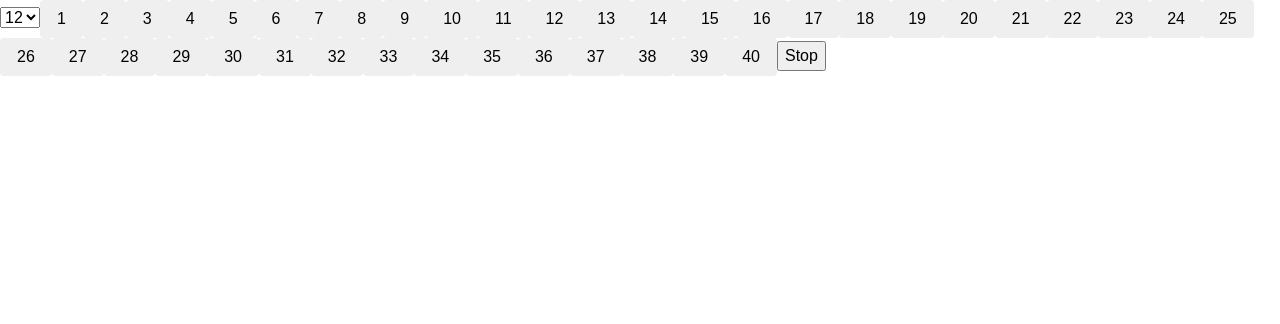
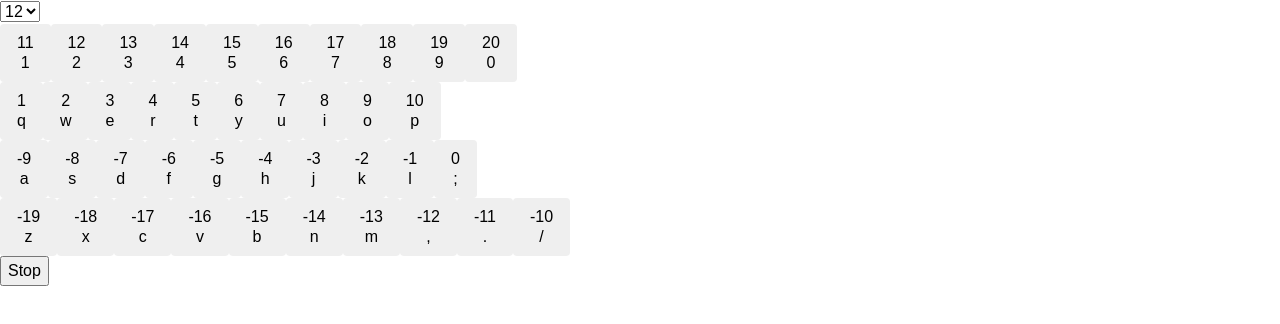
Before and after one commit to kevinsqi/microharmonic, a React (Create React App) app: page / in a window 1280 px wide. Shown: the top 324 px of the page. Built offline with nearby package versions, Linux system fonts and the light colour scheme.

Commit message:
structure buttons to match keyboard layout

```diff
--- a/src/App.js
+++ b/src/App.js
@@ -3,8 +3,13 @@ import _ from 'lodash';
 import './App.css';
 
 // TODO: be able to configure 1-10 keys per row?
-// this skips some keys to keep each row as 10 keys, for better mathing
-const keySequence = `zxcvbnm,./asdfghjkl;qwertyuiop1234567890`;
+const keyRows = [
+  `zxcvbnm,./`,
+  `asdfghjkl;`,
+  `qwertyuiop`,
+  `1234567890`,
+];
+const keySequence = keyRows.join('');
 
 // note - number of half steps up from A440
 function getFrequency(note, stepsPerOctave) {
@@ -127,25 +132,41 @@ class App extends Component {
   render() {
     return (
       <div>
+        <div>
           <select value={this.state.stepsPerOctave} onChange={this.onChangeStepsPerOctave}>
             {
               _.range(50).map((index) => <option value={index} key={index}>{index}</option>)
             }
           </select>
+        </div>
 
+        <div>
           {
-          _.range(keySequence.length).map((index) => {
+            _.range(keyRows.length - 1, -1, -1).map((rowIndex) => {
+              const keys = keyRows[rowIndex];
+
+              return (
+                <div>
+                  {
+                    keys.split('').map((keyLabel) => {
+                      const note = getNoteFromKey(keyLabel);
                       return (
                         <button
                           className="btn"
-                key={index}
-                onClick={this.onClick.bind(this, index)}
+                          key={note}
+                          onClick={this.onClick.bind(this, note)}
                         >
-                {index + 1}
+                          {note + 1}<br />
+                          {keyLabel}
                         </button>
                       );
                     })
                   }
+                </div>
+              );
+            })
+          }
+        </div>
 
         <button onClick={this.stopAllNotes}>Stop</button>
       </div>
```
Lines whose indentation alone changed are shown as unchanged.
